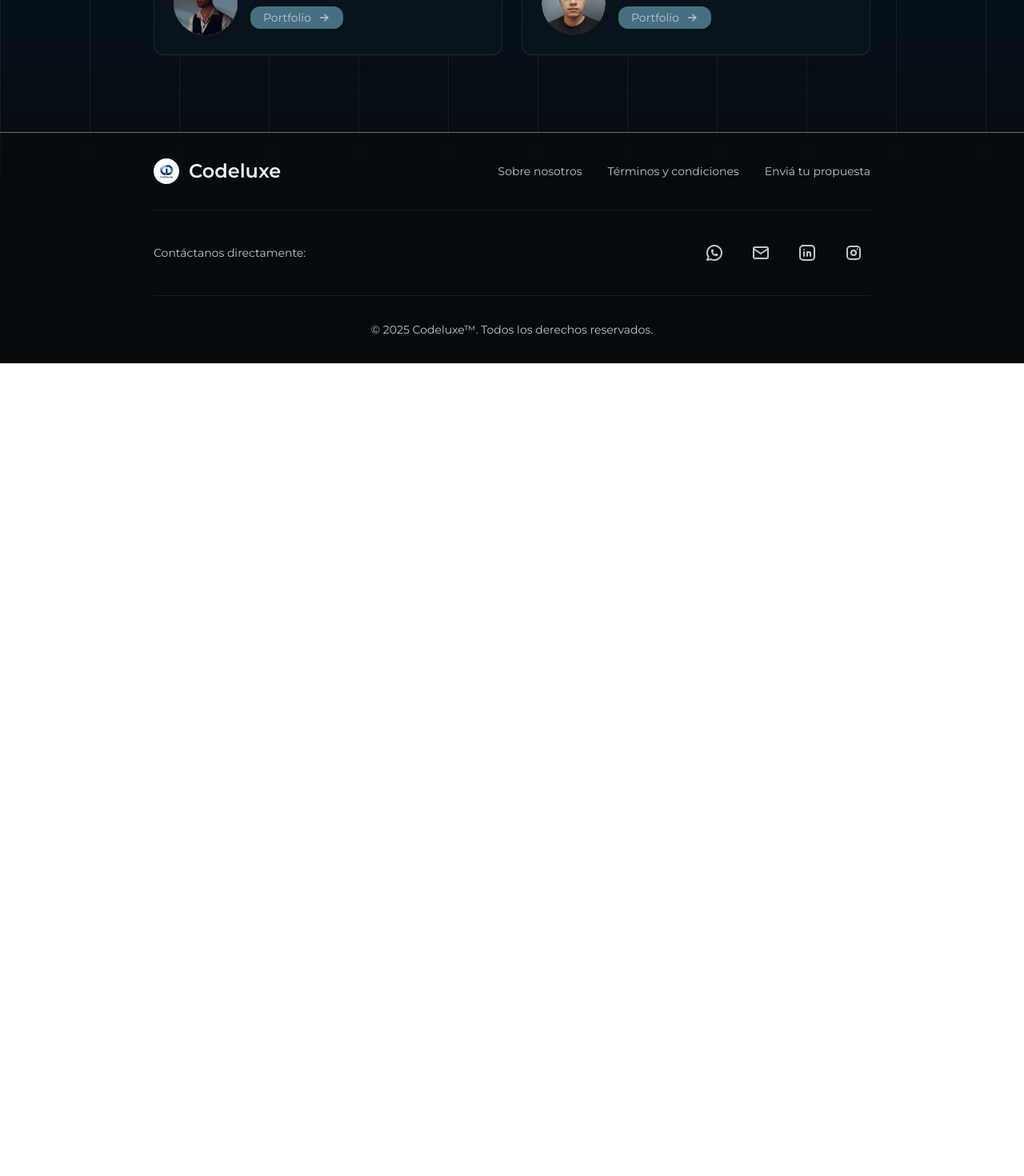
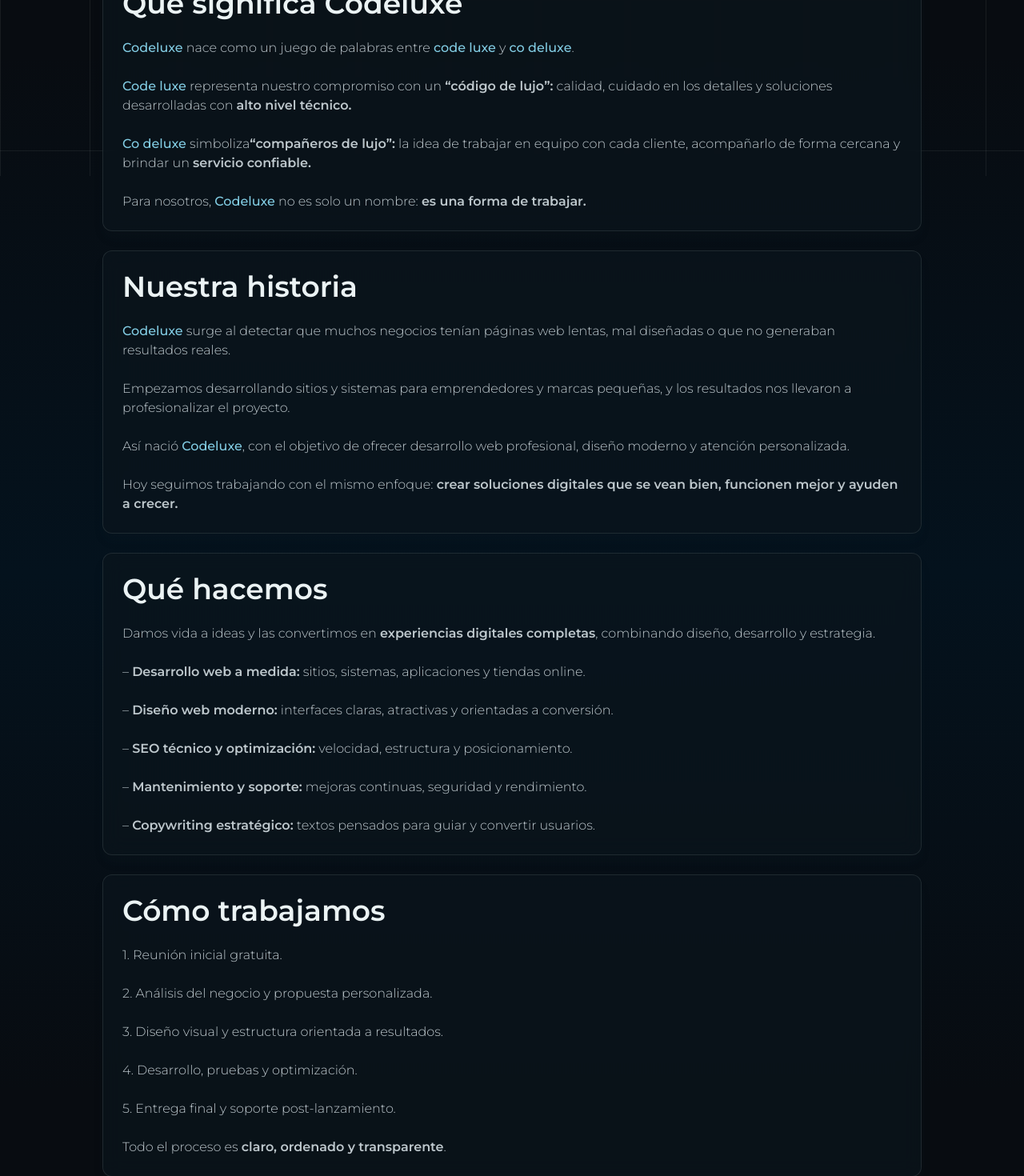
Before and after one commit to nicoplacente/codeluxe, a Next.js app: page /info in a window 1280 px wide. Shown: the part 580-2050 px from the top of the page at 80% size. Before the commit the page ends 1034 px from the top, so only its background shows below. Built offline with nearby package versions, Linux system fonts and the light colour scheme.

Commit message:
cambiando og logo, arreglando shadow del header y agregando textos en sobre nosotros

```diff
--- a/src/app/auditoria/page.jsx
+++ b/src/app/auditoria/page.jsx
@@ -15,7 +15,7 @@ export function generateMetadata() {
       title: "Auditoría Web | Codeluxe",
       description:
         "Solicita una auditoría web gratuita y descubre los problemas de tu sitio web y cómo solucionarlos.",
-      images: ["https://codeluxe.tech/og-servicios.png"],
+      images: ["https://codeluxe.tech/logo-codeluxe-metadata.png"],
     },
     twitter: {
       title: "Auditoría Web | Codeluxe",
--- a/src/app/info/page.jsx
+++ b/src/app/info/page.jsx
@@ -15,7 +15,7 @@ export function generateMetadata() {
     openGraph: {
       title: "Sobre Nosotros | Codeluxe",
       description: "Conoce más sobre Codeluxe, nuestro equipo y misión.",
-      images: ["https://codeluxe.tech/og-servicios.png"],
+      images: ["https://codeluxe.tech/logo-codeluxe-metadata.png"],
     },
     twitter: {
       title: "Sobre Nosotros | Codeluxe",
@@ -26,17 +26,18 @@ export function generateMetadata() {
 
 export default function Info() {
   return (
-    <div className="flex flex-col gap-6 w-full max-w-4xl mx-auto sm:my-12">
+    <div className="flex flex-col gap-6 w-full max-w-5xl mx-auto sm:my-12">
       <SectionContainer>
         <Title>¿Quiénes somos?</Title>
-        <Paragraph className="text-sm">
+
+        <Paragraph className="text-sm sm:text-base">
           Equipo de desarrolladores apasionados por crear{" "}
           <Highlighted color="text-primary">
             soluciones digitales simples, efectivas y con una estética moderna.
           </Highlighted>
         </Paragraph>
 
-        <Paragraph className="text-sm">
+        <Paragraph className="text-sm sm:text-base">
           Nuestra misión es{" "}
           <Highlighted>
             acompañar a negocios, marcas y emprendedores
@@ -47,21 +48,142 @@ export default function Info() {
           </Highlighted>
         </Paragraph>
 
-        <Paragraph className="text-sm">
-          Somos <Highlighted>jóvenes, creativos, responsables</Highlighted> y
+        <Paragraph className="text-sm sm:text-base">
+          Somos <Highlighted>jóvenes, creativos y responsables</Highlighted> y
           estamos convencidos de que{" "}
           <Highlighted color="text-primary">
             la tecnología puede hacer que cualquier negocio brille.
           </Highlighted>{" "}
           En <Highlighted>Codeluxe</Highlighted>, cada proyecto es una
           oportunidad para{" "}
-          <Highlighted>crecer, innovar y dejar huella.</Highlighted>
+          <Highlighted>crecer, innovar y dejar huella</Highlighted>.
         </Paragraph>
 
         <CallToAction href="/propuesta" ariaLabel="Enviá tu propuesta">
           Enviá tu propuesta
         </CallToAction>
       </SectionContainer>
+
+      <SectionContainer>
+        <Title>Qué significa Codeluxe</Title>
+
+        <Paragraph className="text-sm sm:text-base">
+          <Highlighted color="text-primary">Codeluxe</Highlighted> nace como un
+          juego de palabras entre{" "}
+          <Highlighted color="text-primary">code luxe</Highlighted> y{" "}
+          <Highlighted color="text-primary">co deluxe</Highlighted>.
+        </Paragraph>
+
+        <Paragraph className="text-sm sm:text-base">
+          <Highlighted color="text-primary">Code luxe</Highlighted> representa
+          nuestro compromiso con un <Highlighted>“código de lujo”:</Highlighted>{" "}
+          calidad, cuidado en los detalles y soluciones desarrolladas con{" "}
+          <Highlighted>alto nivel técnico.</Highlighted>
+        </Paragraph>
+
+        <Paragraph className="text-sm sm:text-base">
+          <Highlighted color="text-primary">Co deluxe</Highlighted> simboliza
+          <Highlighted>“compañeros de lujo”:</Highlighted> la idea de trabajar
+          en equipo con cada cliente, acompañarlo de forma cercana y brindar un{" "}
+          <Highlighted>servicio confiable.</Highlighted>
+        </Paragraph>
+
+        <Paragraph className="text-sm sm:text-base">
+          Para nosotros,{" "}
+          <Highlighted color="text-primary">Codeluxe</Highlighted> no es solo un
+          nombre: <Highlighted>es una forma de trabajar.</Highlighted>
+        </Paragraph>
+      </SectionContainer>
+
+      <SectionContainer>
+        <Title>Nuestra historia</Title>
+
+        <Paragraph className="text-sm sm:text-base">
+          <Highlighted color="text-primary">Codeluxe</Highlighted> surge al
+          detectar que muchos negocios tenían páginas web lentas, mal diseñadas
+          o que no generaban resultados reales.
+        </Paragraph>
+
+        <Paragraph className="text-sm sm:text-base">
+          Empezamos desarrollando sitios y sistemas para emprendedores y marcas
+          pequeñas, y los resultados nos llevaron a profesionalizar el proyecto.
+        </Paragraph>
+
+        <Paragraph className="text-sm sm:text-base">
+          Así nació <Highlighted color="text-primary">Codeluxe</Highlighted>,
+          con el objetivo de ofrecer desarrollo web profesional, diseño moderno
+          y atención personalizada.
+        </Paragraph>
+
+        <Paragraph className="text-sm sm:text-base">
+          Hoy seguimos trabajando con el mismo enfoque:{" "}
+          <Highlighted>
+            crear soluciones digitales que se vean bien, funcionen mejor y
+            ayuden a crecer.
+          </Highlighted>
+        </Paragraph>
+      </SectionContainer>
+
+      <SectionContainer>
+        <Title>Qué hacemos</Title>
+
+        <Paragraph className="text-sm sm:text-base">
+          Damos vida a ideas y las convertimos en{" "}
+          <Highlighted>experiencias digitales completas</Highlighted>,
+          combinando diseño, desarrollo y estrategia.
+        </Paragraph>
+
+        <Paragraph className="text-sm sm:text-base">
+          – <Highlighted>Desarrollo web a medida:</Highlighted> sitios,
+          sistemas, aplicaciones y tiendas online.
+        </Paragraph>
+
+        <Paragraph className="text-sm sm:text-base">
+          – <Highlighted>Diseño web moderno:</Highlighted> interfaces claras,
+          atractivas y orientadas a conversión.
+        </Paragraph>
+
+        <Paragraph className="text-sm sm:text-base">
+          – <Highlighted>SEO técnico y optimización:</Highlighted> velocidad,
+          estructura y posicionamiento.
+        </Paragraph>
+
+        <Paragraph className="text-sm sm:text-base">
+          – <Highlighted>Mantenimiento y soporte:</Highlighted> mejoras
+          continuas, seguridad y rendimiento.
+        </Paragraph>
+
+        <Paragraph className="text-sm sm:text-base">
+          – <Highlighted>Copywriting estratégico:</Highlighted> textos pensados
+          para guiar y convertir usuarios.
+        </Paragraph>
+      </SectionContainer>
+
+      <SectionContainer>
+        <Title>Cómo trabajamos</Title>
+
+        <Paragraph className="text-sm sm:text-base">
+          1. Reunión inicial gratuita.
+        </Paragraph>
+        <Paragraph className="text-sm sm:text-base">
+          2. Análisis del negocio y propuesta personalizada.
+        </Paragraph>
+        <Paragraph className="text-sm sm:text-base">
+          3. Diseño visual y estructura orientada a resultados.
+        </Paragraph>
+        <Paragraph className="text-sm sm:text-base">
+          4. Desarrollo, pruebas y optimización.
+        </Paragraph>
+        <Paragraph className="text-sm sm:text-base">
+          5. Entrega final y soporte post-lanzamiento.
+        </Paragraph>
+
+        <Paragraph className="text-sm sm:text-base">
+          Todo el proceso es{" "}
+          <Highlighted>claro, ordenado y transparente</Highlighted>.
+        </Paragraph>
+      </SectionContainer>
+
       <div className="flex flex-col md:flex-row gap-6">
         <SectionContainer>
           <article className="flex items-center gap-4">
@@ -69,28 +191,27 @@ export default function Info() {
               className="size-20 object-cover rounded-full"
               src="/nicoplacente.webp"
               alt="Nicolás Placente"
+              title="Nicolás Placente"
             />
             <div className="flex flex-col items-start gap-2">
               <h3 className="font-semibold md:text-lg">Nicolás Placente</h3>
               <PortfolioButtons
                 href="https://nicoplacente.netlify.app/"
-                aria="Portfolio de Nico Placente"
+                aria="Portfolio de Nicolás Placente"
               >
-                Ver porfolio
+                Ver portfolio
               </PortfolioButtons>
             </div>
           </article>
-          {/* <Paragraph className="text-sm">
-            Desarrollador fullstack especializado en frontend, copywriter y
-            productor musical.
-          </Paragraph> */}
         </SectionContainer>
+
         <SectionContainer>
           <article className="flex items-center gap-4">
             <img
               className="size-20 object-cover rounded-full"
-              src="tiago.webp"
+              src="/tiago.webp"
               alt="Tiago Navarro"
+              title="Tiago Navarro"
             />
             <div className="flex flex-col items-start gap-2">
               <h3 className="font-semibold md:text-lg">Tiago Navarro</h3>
@@ -98,14 +219,10 @@ export default function Info() {
                 href="https://navarrotiago.vercel.app/"
                 aria="Portfolio de Tiago Navarro"
               >
-                Ver porfolio
+                Ver portfolio
               </PortfolioButtons>
             </div>
           </article>
-
-          {/* <Paragraph className="text-sm">
-            Desarrollador fullstack especializado en backend.
-          </Paragraph> */}
         </SectionContainer>
       </div>
     </div>
--- a/src/app/propuesta/page.jsx
+++ b/src/app/propuesta/page.jsx
@@ -14,7 +14,7 @@ export function generateMetadata() {
       title: "Propuesta | Codeluxe",
       description:
         "Envia tu propuesta para contratar nuestros servicios y obtener tu aplicación web a medida.",
-      images: ["https://codeluxe.tech/og-propuesta.png"],
+      images: ["https://codeluxe.tech/logo-codeluxe-metadata.png"],
     },
     twitter: {
       title: "Propuesta | Codeluxe",
--- a/src/app/terminos/page.jsx
+++ b/src/app/terminos/page.jsx
@@ -10,7 +10,7 @@ export function generateMetadata() {
     openGraph: {
       title: "Términos y Condiciones | Codeluxe",
       description: "Términos y condiciones de servicio de Codeluxe.",
-      images: ["https://codeluxe.tech/og-servicios.png"],
+      images: ["https://codeluxe.tech/logo-codeluxe-metadata.png"],
     },
     twitter: {
       title: "Términos y Condiciones | Codeluxe",
--- a/src/page-sections/header.jsx
+++ b/src/page-sections/header.jsx
@@ -29,7 +29,7 @@ export default function Header() {
           <Image
             src="/logo-codeluxe.webp"
             alt="Logo Codeluxe"
-            className="size-12 object-cover min-w-12 rounded-full active:scale-90 hover:contrast-50 transition cursor-pointer hover:shadow-2xl hover:shadow-primary/50"
+            className="size-12 object-cover min-w-12 rounded-full active:scale-90 hover:contrast-50 transition cursor-pointer hover:[box-shadow:0_0_50px_#83cee555]"
             fetchPriority="high"
             width={48}
             height={48}
```
